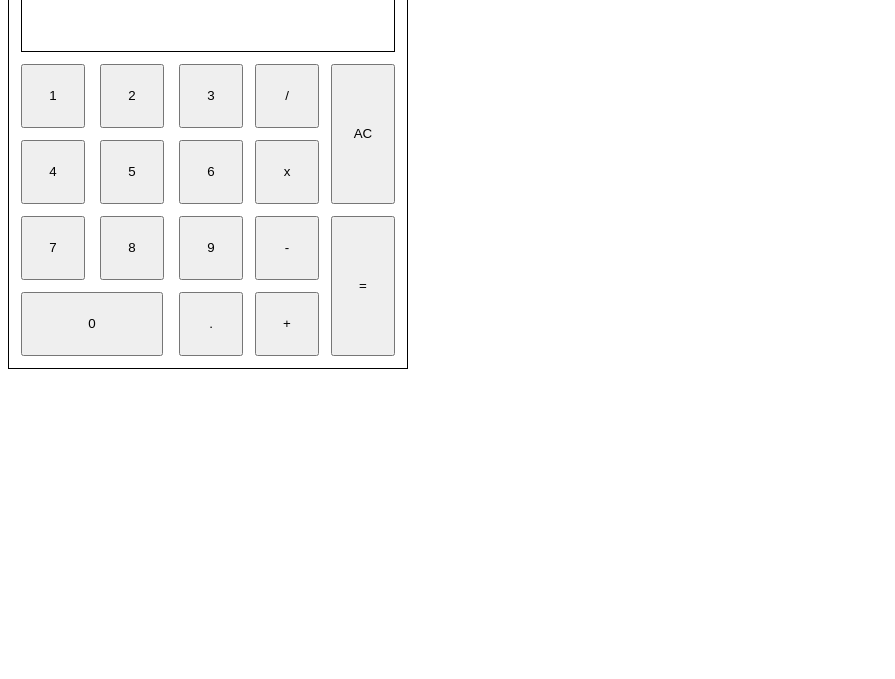
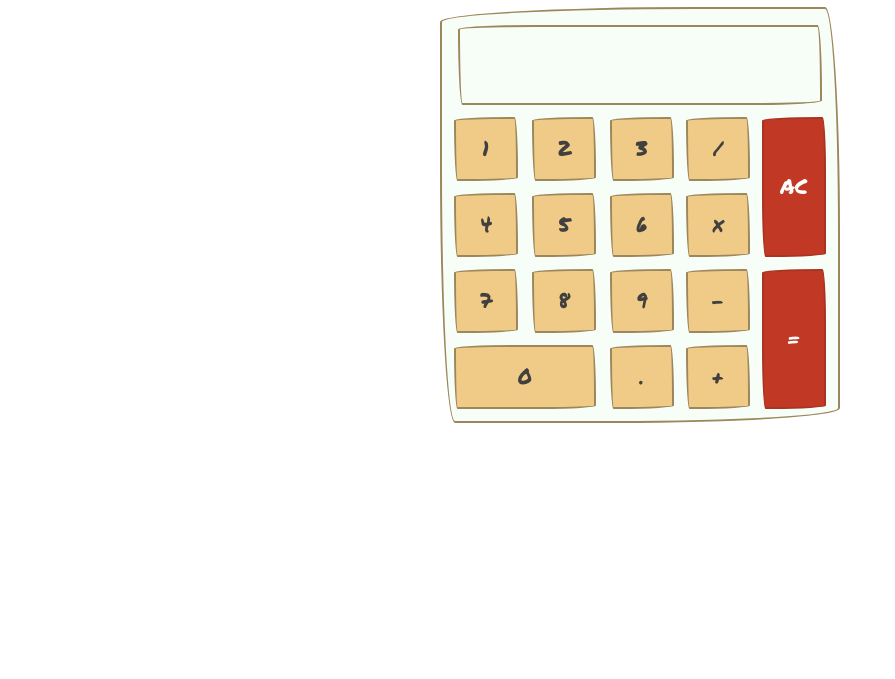
Before and after one commit to catbree/odin-calculator, a plain HTML site: page index.html in a window 1280 px wide. Shown: the part 121-800 px from the top of the page, without its empty margins (0-895 px from the left). Drawn offline with Linux system fonts and the light colour scheme.

Commit message:
cleaned up the css

```diff
--- a/index.html
+++ b/index.html
@@ -6,9 +6,12 @@
     <meta http-equiv="X-UA-Compatible" content="ie=edge">
     <title>Catbree's Calculator</title>
     <link rel="stylesheet" href="style.css">
+    <link rel="preconnect" href="https://fonts.googleapis.com">
+    <link rel="preconnect" href="https://fonts.gstatic.com" crossorigin>
+    <link href="https://fonts.googleapis.com/css2?family=Permanent+Marker&family=Roboto:ital,wght@0,100;0,300;0,400;0,500;0,700;0,900;1,100;1,300;1,400;1,500;1,700;1,900&display=swap" rel="stylesheet">
   </head>
   <body>
-    <h1>Hello are you tired today too?</h1>
+    <h1>Catbree's Calculator</h1>
     <div id="calculator">
         <div id="calculatorDisplay"></div>
         <div id="calculatorInput">
--- a/script.js
+++ b/script.js
@@ -111,6 +111,12 @@ allButtons.forEach( button => {
             operator = "";
         }
 
+        if(button.textContent=="AC") {
+            firstValue = null;
+            operator = "";
+            secondValue = null;
+            calculatorDisplay.textContent = "";
+        }
 
 
     })
--- a/style.css
+++ b/style.css
@@ -1,5 +1,8 @@
-h1 {
-    color: orangered;
+body {
+    display: flex;
+    flex-direction: column;
+    align-items: center;
+    padding-top: 5vh;
 }
 
 #calculator {
@@ -7,14 +10,21 @@ h1 {
     width: 400px;
     height: auto;
     border: 1px solid black;
+    border-radius: 4px;
+    background-color: #F7FDF7;
+
+    border:solid 2px #9C865B;
+    border-top-left-radius: 255px 15px;
+    border-top-right-radius: 15px 225px;
+    border-bottom-right-radius: 225px 15px;
+    border-bottom-left-radius:15px 255px;
 }
 
 #calculatorDisplay {
     box-sizing: border-box;
     width: auto;
     height: 80px;
-    margin: 12px 12px 0px 12px;
-    border: 1px solid black;
+    margin: 16px 16px 0px 16px;
 
     padding-top: 8px;
     padding-bottom: 8px;
@@ -23,6 +33,14 @@ h1 {
 
     text-align: right;
     font-size: 48px;
+    font-family: "Permanent Marker", "Roboto";
+    color: #424445;
+
+    border:solid 2px #9C865B;
+    border-top-left-radius: 255px 15px;
+    border-top-right-radius: 15px 225px;
+    border-bottom-right-radius: 225px 15px;
+    border-bottom-left-radius:15px 255px;
 }
 
 #calculatorInput {
@@ -33,6 +51,7 @@ h1 {
     display: flex;
     flex-direction: row;
     gap: 12px;
+
 }
 
 #inputColumnOne, #inputColumnTwo, #inputColumnThree{
@@ -56,6 +75,18 @@ h1 {
 button {
     width: 64px;
     height: 64px;
+
+    border-top-left-radius: 255px 15px;
+    border-top-right-radius: 15px 225px;
+    border-bottom-right-radius: 225px 15px;
+    border-bottom-left-radius:15px 255px;
+
+    border:solid 2px #9C865B;
+
+    font-family: "Permanent Marker", "Roboto";
+    font-size: 21px;
+    background-color: #EFCB87;
+    color: #41403E;
 }
 
 button#zeroButton {
@@ -64,4 +95,8 @@ button#zeroButton {
 
 button#operateButton, button#acButton {
     height: 140px;
+    background-color: #C13925;
+    color: white;
+    border: solid 2px #A83322;
+
 }
```
